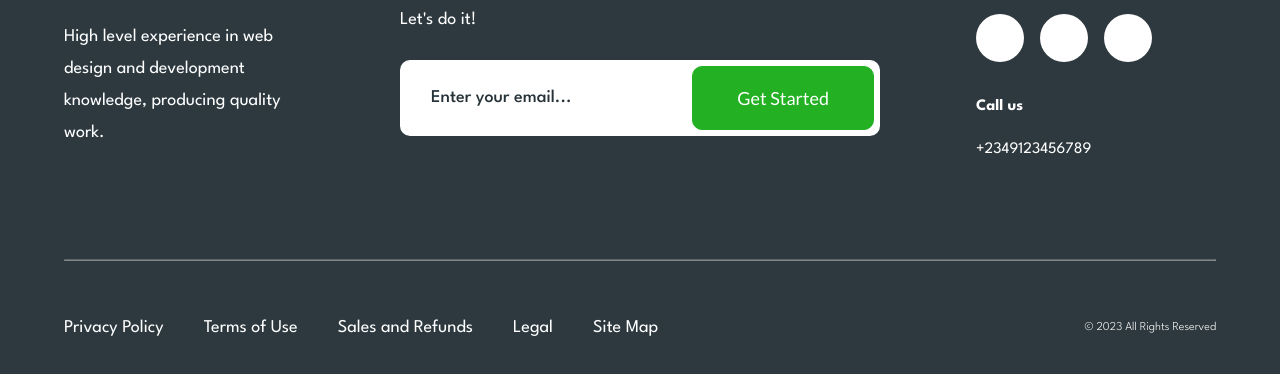
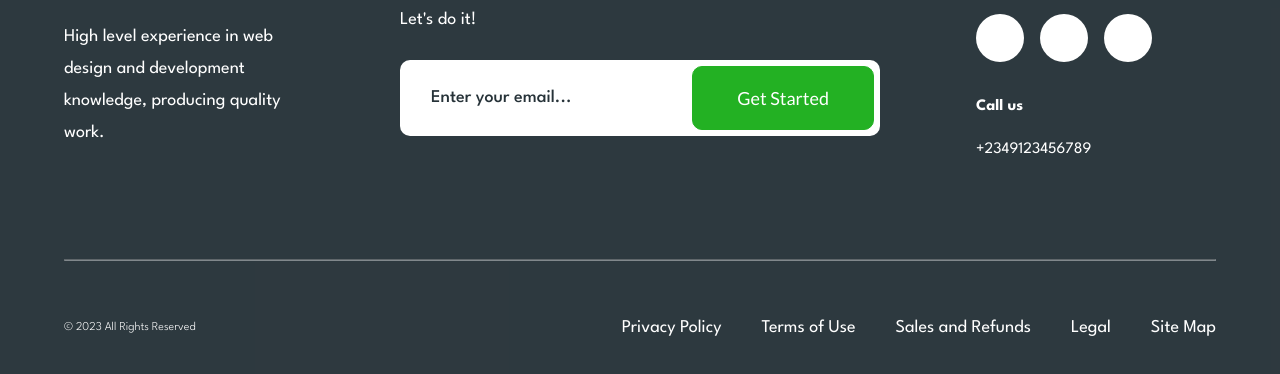
Before and after one commit to katepysova/Farm-Vest, a website: page src/index.html in a window 1280 px wide. Shown: the part 7105-7479 px from the top of the page. Drawn offline with nearby package versions, Linux system fonts and the light colour scheme; files that its build step writes are made by us from their sources.

Commit message:
Order fix

```diff
--- a/src/scss/layout/_footer.scss
+++ b/src/scss/layout/_footer.scss
@@ -151,11 +151,14 @@ $bp-footer: 1900px;
   }
 
   &__copyright {
-    order: 1;
     font-size: rem(12px);
     font-weight: 300;
     line-height: rem(13px);
     letter-spacing: 0;
+
+    @media only screen and (max-width: $bp-medium) {
+      order: 1;
+    }
   }
 
   &__list {
```
